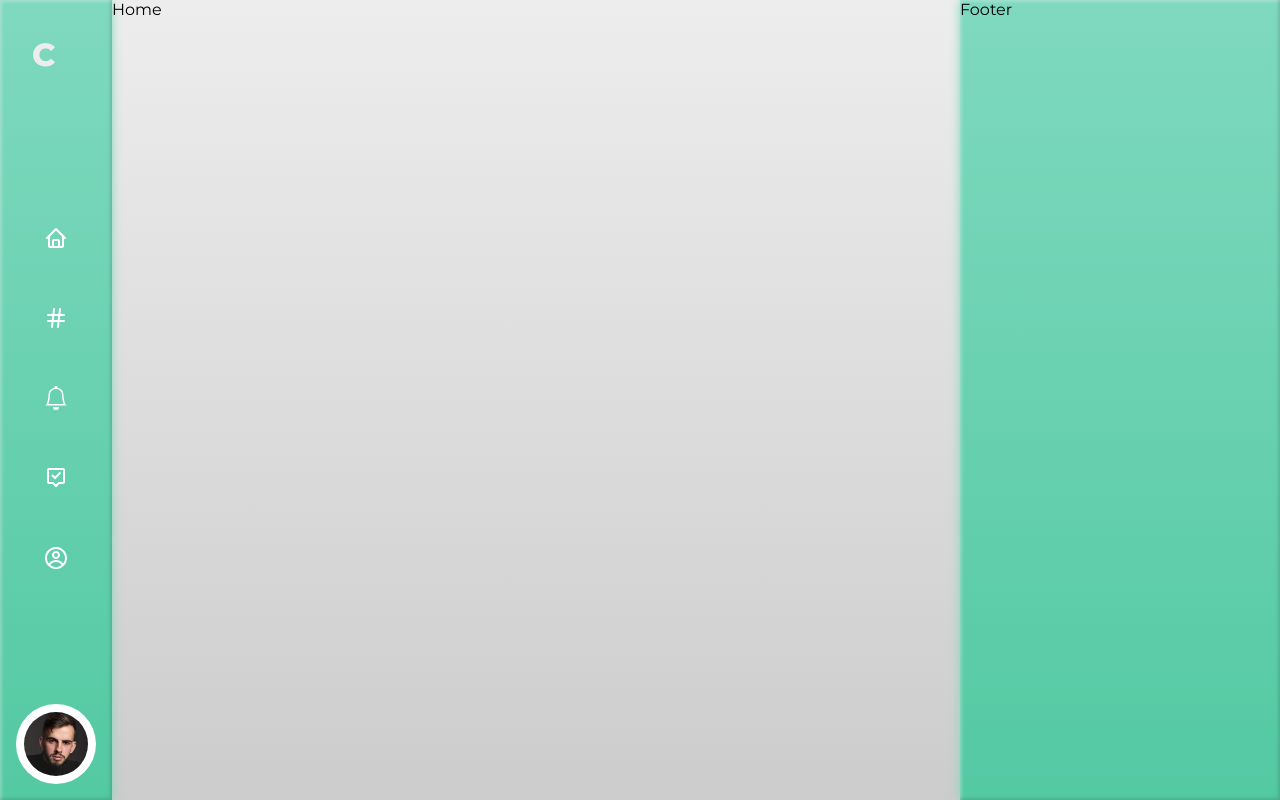
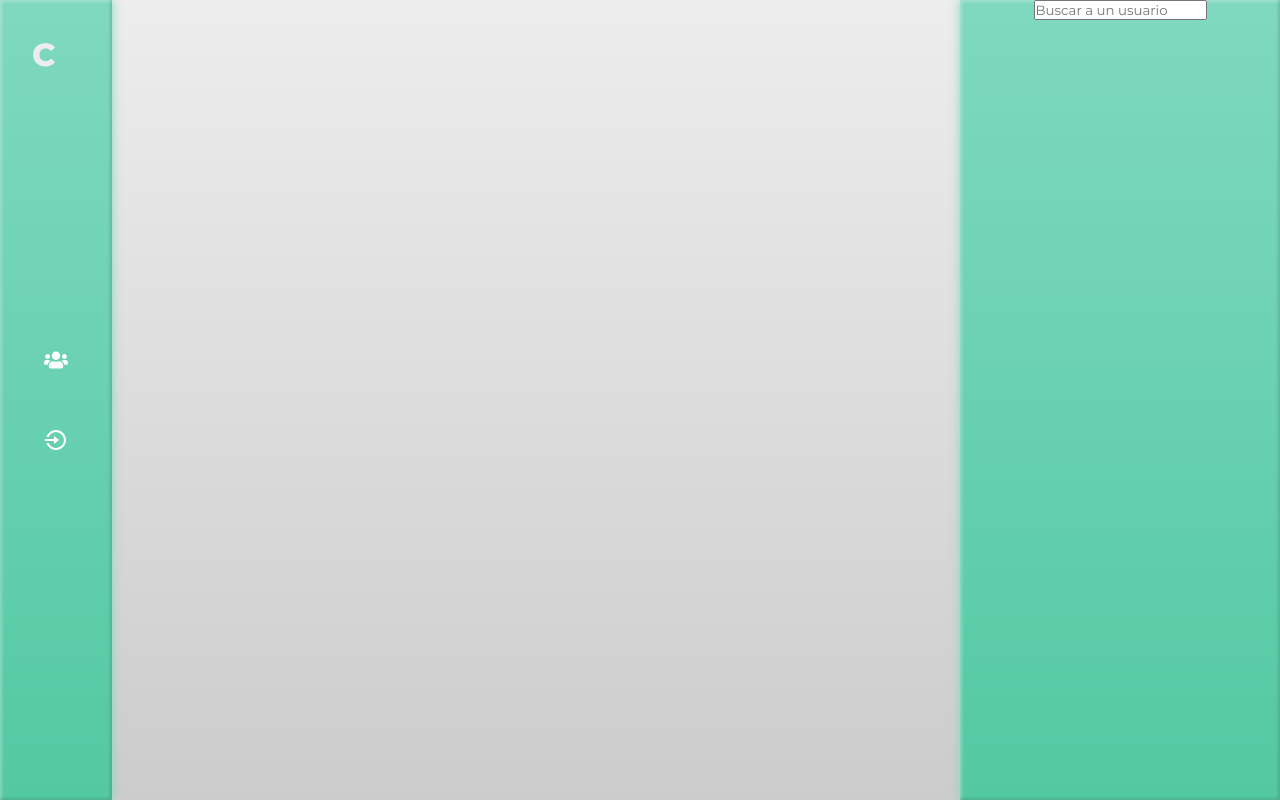
Before and after one commit to HectorGinory/connect-arte, a React (Vite) app: page / in a window 1280 px wide. Built offline with nearby package versions, Linux system fonts and the light colour scheme.

Commit message:
Changes in home, body, navbar and footer components

```diff
--- a/package.json
+++ b/package.json
@@ -26,7 +26,8 @@
     "react-redux": "^8.0.5",
     "react-router-dom": "^6.11.0",
     "redux-persist": "^6.0.0",
-    "redux-thunk": "^2.4.2"
+    "redux-thunk": "^2.4.2",
+    "sonner": "^0.4.0"
   },
   "devDependencies": {
     "@types/node": "^18.15.11",
--- a/src/common/Footer/Footer.jsx
+++ b/src/common/Footer/Footer.jsx
@@ -1,12 +1,23 @@
-import React from 'react'
-import './Footer.css'
+import React from "react";
+import "./Footer.css";
+import { userList } from "../../services/provisionalStuff";
+import { firstToUpperCase } from "../../services/functions";
+import profilePicture from "../../assets/profile_picture.jpg";
 
 const Footer = () => {
+
+  const users = userList;
+
   return (
-    <div className="flex footer">
-      Footer
+    <div className="flex f-column align-c footer">
+      <div className="searchUsers-container">
+        <input type="text" placeholder="Buscar a un usuario" />
+        <div className="usersFiltered">
+
+        </div>
+      </div>
     </div>
-  )
-}
+  );
+};
 
-export default Footer
+export default Footer;
--- a/src/common/Navbar/Navbar.jsx
+++ b/src/common/Navbar/Navbar.jsx
@@ -1,5 +1,5 @@
 import React from "react";
-import { useDispatch, useSelector } from "react-redux";
+import { useSelector } from "react-redux";
 import { userData } from "../../pages/userSlice";
 import { firstToUpperCase } from "../../services/functions";
 import "./Navbar.css";
@@ -7,11 +7,13 @@ import { BiHome, BiMessageAltCheck } from "react-icons/bi";
 import { FiHash } from "react-icons/fi";
 import { BsBell } from "react-icons/bs";
 import { CgProfile } from "react-icons/cg";
+import { FaUsers } from "react-icons/fa";
+import { RiLoginCircleLine } from "react-icons/ri";
 import profilePicture from "../../assets/profile_picture.jpg";
 import BtnNavbar from "../Btn-navbar/Btn-navbar";
 
 const Navbar = () => {
-	const userRdxDate = useSelector(userData);
+  const userRdxData = useSelector(userData);
 
   return (
     <div className="flex align-c f-column side-nav navbar-container">
@@ -26,36 +28,69 @@ const Navbar = () => {
           <div className="line"></div>
         </div>
         <div className="flex f-column menu-container">
-					<BtnNavbar ReactIcon={BiHome} text={"Inicio"} path={""}></BtnNavbar>
-					<BtnNavbar ReactIcon={FiHash} text={"Descubre"} path={""}></BtnNavbar>
+          {userRdxData.user.data ? (
+            <>
+              <BtnNavbar
+                ReactIcon={BiHome}
+                text={"Inicio"}
+                path={""}
+              ></BtnNavbar>
+              <BtnNavbar
+                ReactIcon={FiHash}
+                text={"Descubre"}
+                path={""}
+              ></BtnNavbar>
               <BtnNavbar
                 ReactIcon={BsBell}
                 text={"Notificaciones"}
-						path={""}></BtnNavbar>
+                path={""}
+              ></BtnNavbar>
               <BtnNavbar
                 ReactIcon={BiMessageAltCheck}
                 text={"Mensajes"}
-						path={""}></BtnNavbar>
-					<BtnNavbar ReactIcon={CgProfile} text={"Perfil"} path={""}></BtnNavbar>
+                path={""}
+              ></BtnNavbar>
+              <BtnNavbar
+                ReactIcon={CgProfile}
+                text={"Perfil"}
+                path={""}
+              ></BtnNavbar>
+            </>
+          ) : (
+            <>
+			<BtnNavbar
+                ReactIcon={FaUsers}
+                text={"Register"}
+                path={"register"}
+              ></BtnNavbar>
+              <BtnNavbar
+                ReactIcon={RiLoginCircleLine}
+                text={"Login"}
+                path={"login"}
+              ></BtnNavbar>
+			</>
+          )}
         </div>
       </div>
+	  {userRdxData.user.name && (
+
       <div className="flex align-c justify-c profile-navigation">
         <div className="image-container">
           <img src={profilePicture} className="img" />
         </div>
         <div className="flex f-column justify-c username-container">
-					{userRdxDate.user && (
             <>
               <p>
-								{firstToUpperCase(userRdxDate.user.name) +
+                {firstToUpperCase(userRdxData.user.name) +
                   " " +
-									firstToUpperCase(userRdxDate.user.surnames[0])}
+                  firstToUpperCase(userRdxData.user.surnames[0])}
               </p>
-							<p>{"@" + firstToUpperCase(userRdxDate.user.username)}</p>
+              <p>{"@" + firstToUpperCase(userRdxData.user.username)}</p>
             </>
-					)}
         </div>
       </div>
+	  )}
+
     </div>
   );
 };
--- a/src/pages/Body/Body.jsx
+++ b/src/pages/Body/Body.jsx
@@ -2,12 +2,14 @@ import React from "react";
 import { Navigate, Route, Routes } from "react-router-dom";
 import Home from "../Home/Home";
 import './Body.css'
+import Register from "../Register/Register";
 const Body = () => {
   return (
     <div className="flex body">
       <Routes>
         <Route path="*" element={<Navigate to="/" />} />
         <Route path="/" element={<Home/>} />
+        <Route path="/register" element={<Register/>} />
       </Routes>
     </div>
   )
--- a/src/pages/Home/Home.jsx
+++ b/src/pages/Home/Home.jsx
@@ -1,9 +1,14 @@
 import React from 'react'
+import { useSelector } from 'react-redux'
+import { userData } from '../userSlice'
 
 const Home = () => {
+
+  const userRdxData = useSelector(userData)
+
   return (
     <div>
-      Home
+
     </div>
   )
 }
--- a/src/pages/userSlice.js
+++ b/src/pages/userSlice.js
@@ -3,13 +3,7 @@ import { createSlice } from "@reduxjs/toolkit";
 export const userSlice = createSlice({
     name: 'user',
     initialState: {
-        user: {
-            name: "héctor",
-            surnames: ["ginory","alemán"],
-            email: "hginory@gmail.com",
-            password: "examplePassword11",
-            username: "hectorginory"
-        },
+        user: {},
         token: ""
     },
     reducers: {
--- a/src/services/functions.js
+++ b/src/services/functions.js
@@ -1,3 +1,12 @@
 export const firstToUpperCase = (text) => {
     return text.charAt(0).toUpperCase() + text.slice(1).toLowerCase()
 }
+
+export const convertToBackendFormat = (text) => {
+    const finalText = text
+      .toLowerCase()
+      .normalize('NFD')
+      .replace(/[\u0300-\u036f]/g, '');
+
+    return finalText;
+  }
--- /dev/null
+++ b/src/services/provisionalStuff.js
@@ -0,0 +1,29 @@
+export const userList = [
+    {
+        name: "héctor",
+        surnames: ["ginory","alemán"],
+        email: "hginory@gmail.com",
+        password: "examplePassword11",
+        username: "hectorginory"
+    },
+    {
+        name: "héctor",
+        surnames: ["ginory","alemán"],
+        email: "hginory@gmail.com",
+        password: "examplePassword11",
+        username: "hectorginory"
+    },
+    {
+        name: "héctor",
+        surnames: ["ginory","alemán"],
+        email: "hginory@gmail.com",
+        password: "examplePassword11",
+        username: "hectorginory"
+    },{
+        name: "héctor",
+        surnames: ["ginory","alemán"],
+        email: "hginory@gmail.com",
+        password: "examplePassword11",
+        username: "hectorginory"
+    }
+]
```
Also changed, not shown: src/services/apiCalls.js (added, +17 -0 lines), 1 other file (tests, documents, lock files or other folders). Lines whose indentation alone changed are shown as unchanged.
